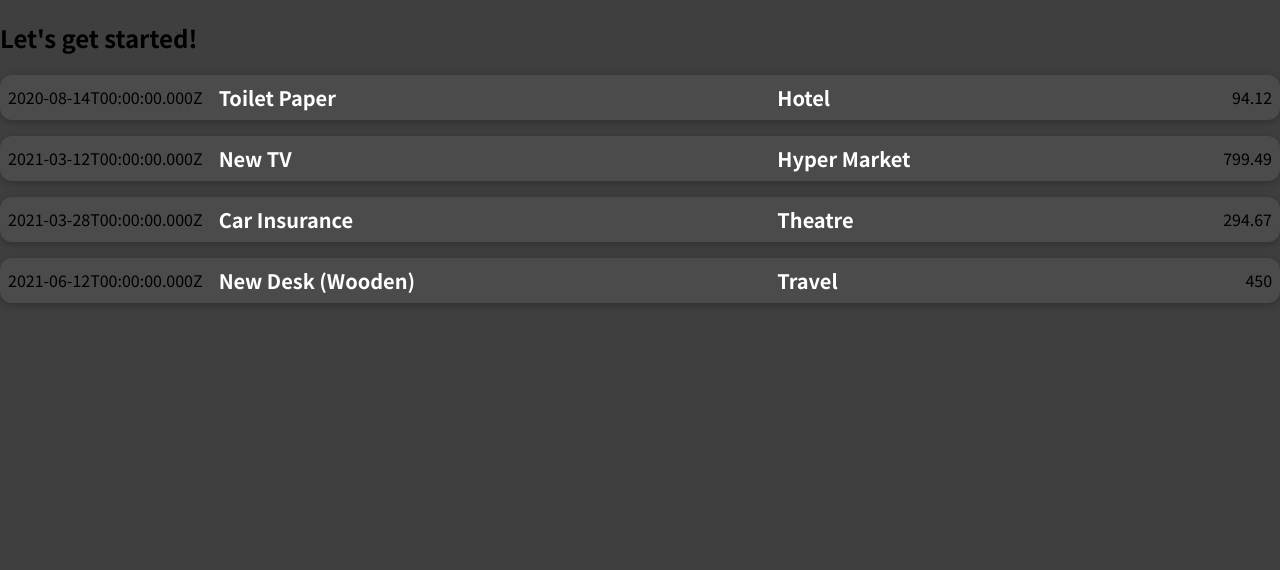
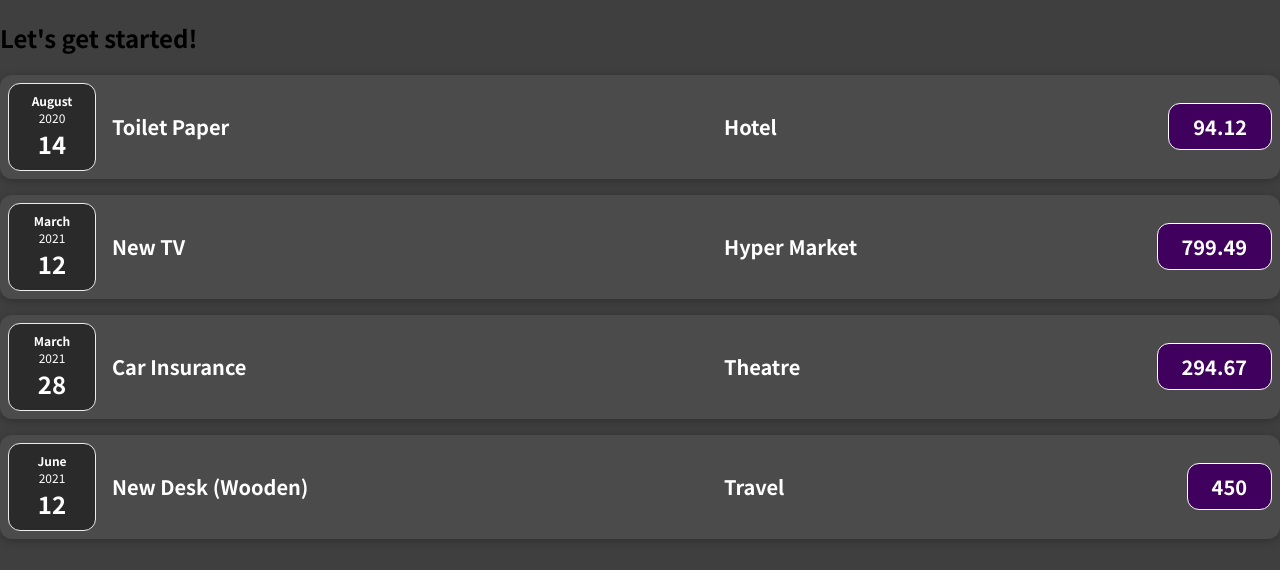
Before and after one commit to vinayck007/React-app, a JavaScript app: page / in a window 1280 px wide. Shown: the top 570 px of the page. Built offline with nearby package versions, Linux system fonts and the light colour scheme.

Commit message:
Creating Smaller Components
Readable n Reusable code

```diff
--- a/src/App.js
+++ b/src/App.js
@@ -47,15 +47,12 @@
     );
   }
 
-
   return (
     <div>
-      <h2>Let's get started!</h2>
+    <h2>Let's get started!</h2>
+    {expenseItems}
 
-        {expenseItems}
-
-
-    </div>
+  </div>
   );
 }
 
--- /dev/null
+++ b/src/components/ExpenseDate.css
@@ -0,0 +1,26 @@
+.expense-date {
+  display: flex;
+  flex-direction: column;
+  width: 5.5rem;
+  height: 5.5rem;
+  border: 1px solid #ececec;
+  background-color: #2a2a2a;
+  color: white;
+  border-radius: 12px;
+  align-items: center;
+  justify-content: center;
+}
+
+.expense-date__month {
+  font-size: 0.75rem;
+  font-weight: bold;
+}
+
+.expense-date__year {
+  font-size: 0.75rem;
+}
+
+.expense-date__day {
+  font-size: 1.5rem;
+  font-weight: bold;
+}
--- /dev/null
+++ b/src/components/ExpenseDate.js
@@ -0,0 +1,17 @@
+import './ExpenseDate.css';
+
+function ExpenseDate(props) {
+  const month = props.date.toLocaleString('en-US', { month: 'long' });
+  const day = props.date.toLocaleString('en-US', { day: '2-digit' });
+  const year = props.date.getFullYear();
+
+  return (
+    <div className="expense-date">
+      <div className="expense-date__month">{month}</div>
+      <div className="expense-date__year">{year}</div>
+      <div className="expense-date__day">{day}</div>
+    </div>
+  );
+}
+
+export default ExpenseDate;
--- /dev/null
+++ b/src/components/ExpenseDetails.js
@@ -0,0 +1,15 @@
+import './ExpenseItem.css'
+
+function ExpenseDetails(props) {
+  return (
+    <div className='expense-item__description'>
+        <h2>{props.title}</h2>
+    <div className="expense-item__description">
+        <h2>{props.location}</h2>
+    <div className='expense-item__price'>{props.amount}</div>
+      </div>
+      </div>
+  )
+}
+
+export default ExpenseDetails
--- a/src/components/ExpenseItem.js
+++ b/src/components/ExpenseItem.js
@@ -1,19 +1,14 @@
-import './ExpenseItem.css'
+import ExpenseDate from './ExpenseDate';
+import ExpenseDetails from './ExpenseDetails';
+import './ExpenseItem.css';
 
 function ExpenseItem(props) {
+  return (
+    <div className='expense-item'>
+      <ExpenseDate date={props.date} />
+      <ExpenseDetails amount={props.amount}  location={props.location}   title={props.title} />
+    </div>
+  );
+}
 
-  return (
-    <div className="expense-item">
-      <div>{props.date.toISOString()}</div>
-      <div className="expense-item__description">
-        <h2>{props.title}</h2>
-        <div className="expense-item__description">
-        <h2>{props.location}</h2>
-      <div className="expense-item__amount">{props.amount}</div>
-    </div>
-    </div>
-    </div>
-  )
-  }
-
-export default ExpenseItem
+export default ExpenseItem;
```
Also changed, not shown: src/components/ExpenseItem.css (line endings or trailing spaces).
